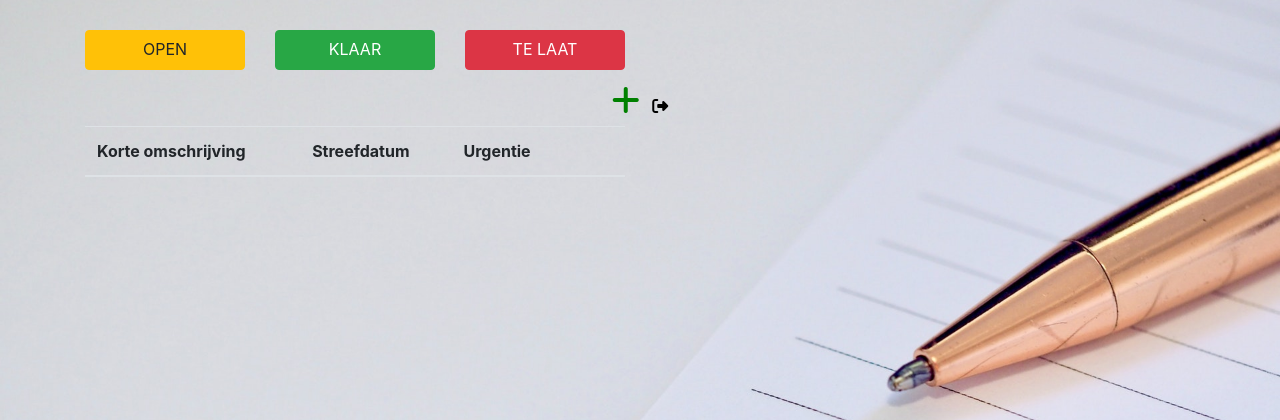
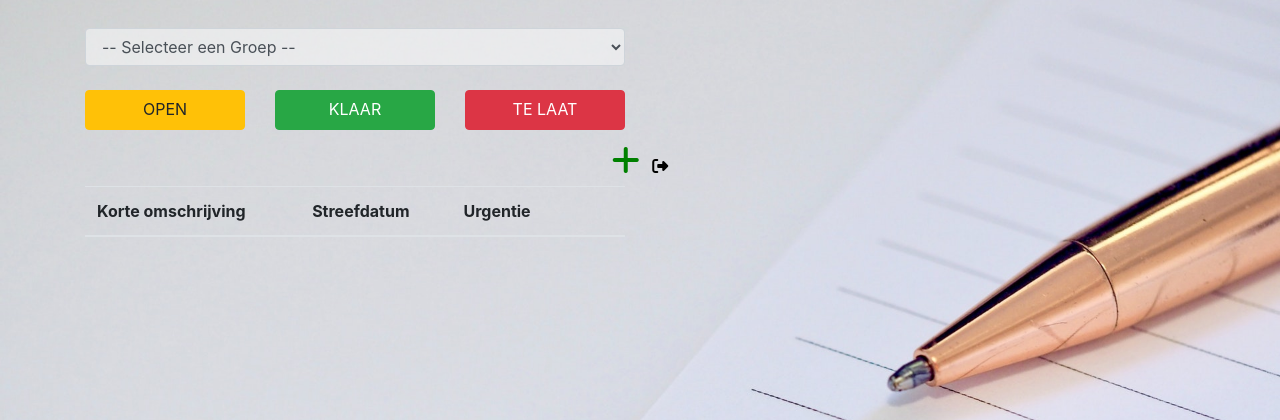
Before and after one commit to robbertdejong88/todo, a Django app: page / in a window 1280 px wide. Shown: the top 420 px of the page. Run offline with Django 3.2, Linux system fonts and the light colour scheme; a user stored in the database is signed in; tables that the repository leaves empty hold one stand-in row (values such as "Sample post"); lists and menus that the app fills with data are empty; some libraries are stand-ins or nearby versions.

Commit message:
TaskGroup toegevoegd

```diff
--- a/todo/admin.py
+++ b/todo/admin.py
@@ -1,5 +1,6 @@
 from django.contrib import admin
-from .models import Priority, Task
+from .models import Priority, Task, TaskGroup
 
 admin.site.register(Priority)
 admin.site.register(Task)
+admin.site.register(TaskGroup)
--- a/todo/models.py
+++ b/todo/models.py
@@ -1,9 +1,20 @@
 from django.db import models
 from todoproject import settings
+from django.contrib.auth.models import User
 
 # Create your models here.
 class Priority(models.Model):
-	name = models.CharField(max_length=20)
+	name = models.CharField(max_length=20, unique=True)
+
+	def __str__(self):
+		return self.name
+
+
+class TaskGroup(models.Model):
+	name = models.CharField(max_length=30, unique=True)
+	user = models.ManyToManyField(User)
+	owner = models.ForeignKey(User, on_delete=models.CASCADE, related_name='TaskGroupOwner')
+	accepted = models.ManyToManyField(User, related_name='TaskGroupAccepted')
 
 	def __str__(self):
 		return self.name
@@ -14,6 +25,7 @@
 	description = models.TextField()
 	target_date = models.DateField()
 	priority = models.ForeignKey(Priority, on_delete=models.CASCADE)
+	task_group = models.ForeignKey(TaskGroup, on_delete=models.CASCADE)
 	finished = models.BooleanField(default=False)
 
 	def __str__(self):
--- a/todo/templates/todo/index.html
+++ b/todo/templates/todo/index.html
@@ -1,6 +1,20 @@
 {% extends 'todo/base.html'%}
 
 {% block content %}
+
+<div class="row justify-content-start mt-3">
+  <div class="col-6 my-col mt-1">
+    <form method='POST' action=#>
+      {% csrf_token %}
+      <select class="form-control transparant" id="make" name='selected_group' onchange="this.form.submit();">
+          {% for group in groups %}
+              <option disabled selected value> -- Selecteer een Groep -- </option>
+              <option value='{{group.id}}'>{{ group.name }}</option>
+          {% endfor %}
+      </select>
+    </form>
+  </div>
+</div>
 <div class="row justify-content-start mt-3">
 <div class="col-md-2 my-col mt-1">
   <a class="my-btn btn btn-warning" href="{% url 'todo_index' %}">OPEN</a>
--- a/todo/views.py
+++ b/todo/views.py
@@ -3,7 +3,7 @@
 from django.http import HttpResponse, HttpResponseRedirect
 from django.contrib.auth import authenticate, login, logout
 from todoproject.settings import BASE_DIR
-from .models import Task
+from .models import Task, TaskGroup
 from .forms import CreateTaskForm, LoginForm
 from datetime import datetime
 from django.contrib import messages
@@ -42,8 +42,10 @@
 @login_required
 def index(request):
 	tasks = Task.objects.filter(finished=False).order_by('target_date')
+	groups = TaskGroup.objects.filter(user=request.user).filter(accepted=request.user)
 	qs = {
-		'tasks':tasks
+		'tasks':tasks,
+		'groups':groups
 	}
 
 	return render(request, 'todo/index.html', qs)
```
Also changed, not shown: todo/migrations/0011_auto_20200221_1618.py (added), todo/migrations/0012_taskgroup.py (added), todo/migrations/0013_auto_20200221_1634.py (added), todo/migrations/0014_taskgroup_owner.py (added), todo/migrations/0015_remove_taskgroup_owner.py (added), todo/migrations/0016_taskgroup_owner.py (added), todo/migrations/0017_taskgroup_accepted.py (added).
